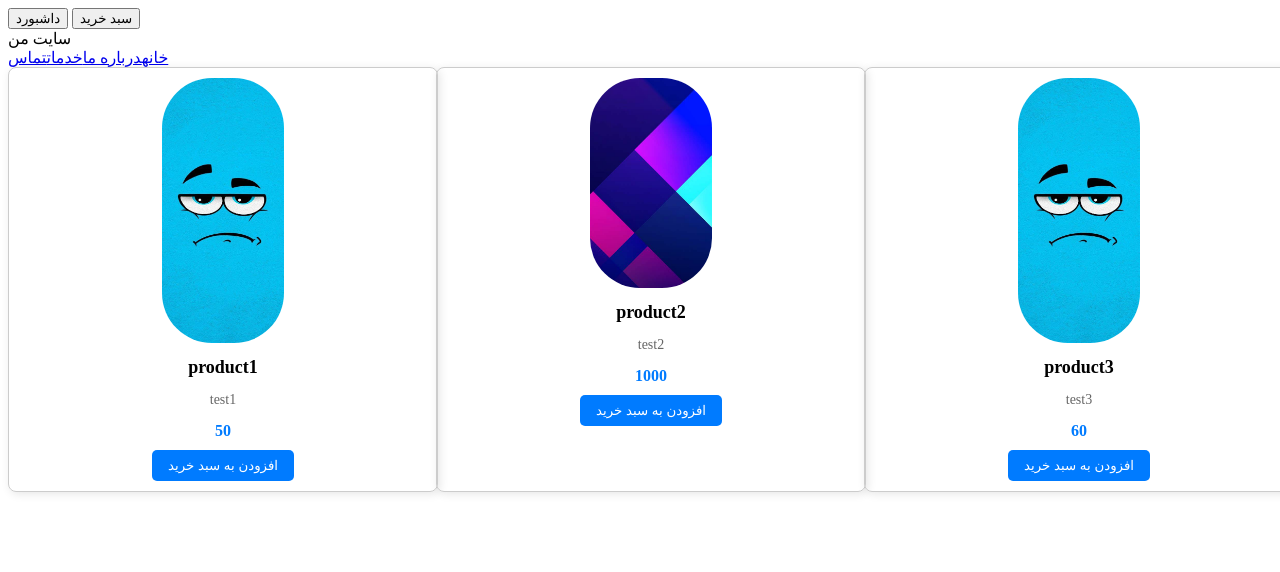
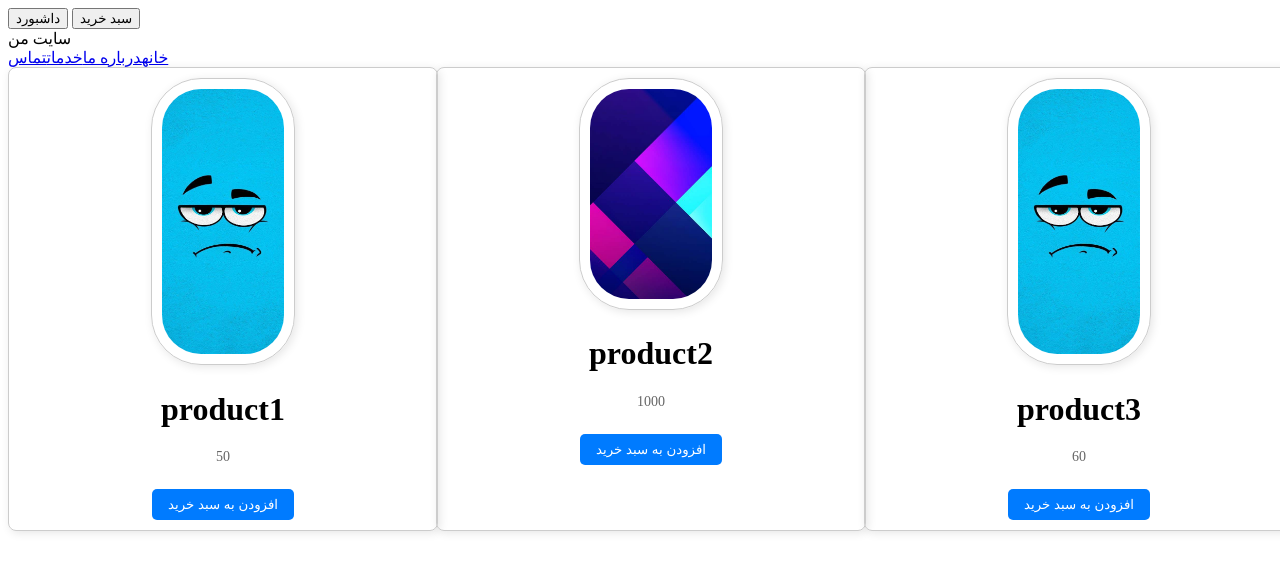
Before and after one commit to farhadraeesi334/react, a React (Vite) app: page / in a window 1280 px wide. Shown: the top 572 px of the page. Built offline with nearby package versions, Linux system fonts and the light colour scheme.

Commit message:
Update Product.jsx

```diff
--- a/src/Product.jsx
+++ b/src/Product.jsx
@@ -1,14 +1,20 @@
-import './Product.css';
-export default function Product(props){
-   return(
-        <>
-        <div className="product-box">
-        <img src={props.image} alt="محصول ۱"/>
-        <h3>{props.title}</h3>
-        <p>{props.detail}</p>
-        <div className="price">{props.price}</div>
-        <button>افزودن به سبد خرید</button>
-        </div>
-        </>
+import './Product.css'
+function Product (props){
+    return(
+<>
+<div className="product-box">
+    <img src={props.image}  alt="this is test" className="product-box img"/>
+<h1> {props.title}  </h1>
+<p className="product-price">{props.price} </p>
+<button className="product-button">افزودن به سبد خرید</button>
+
+
+</div>
+</>
+
+
     )
+
 }
+
+export default Product;
```
